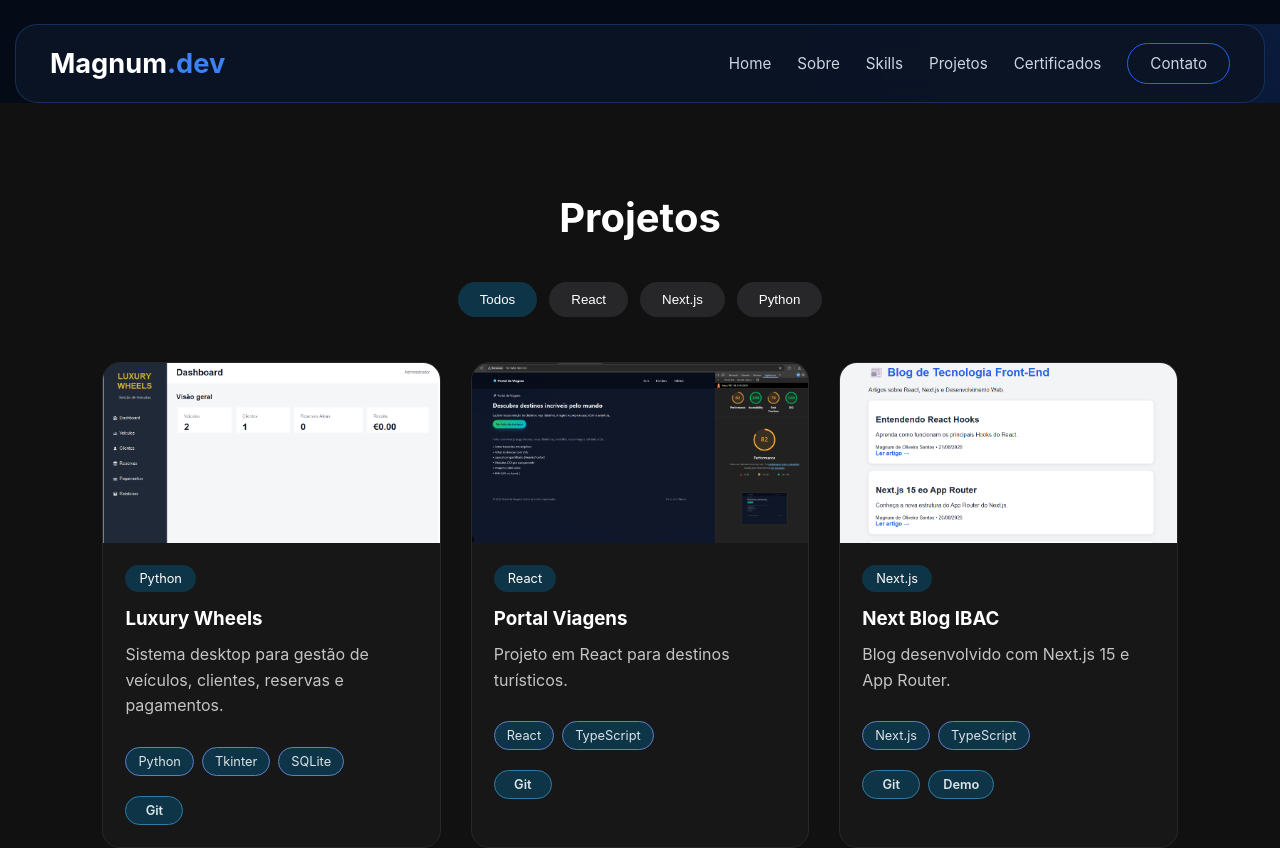
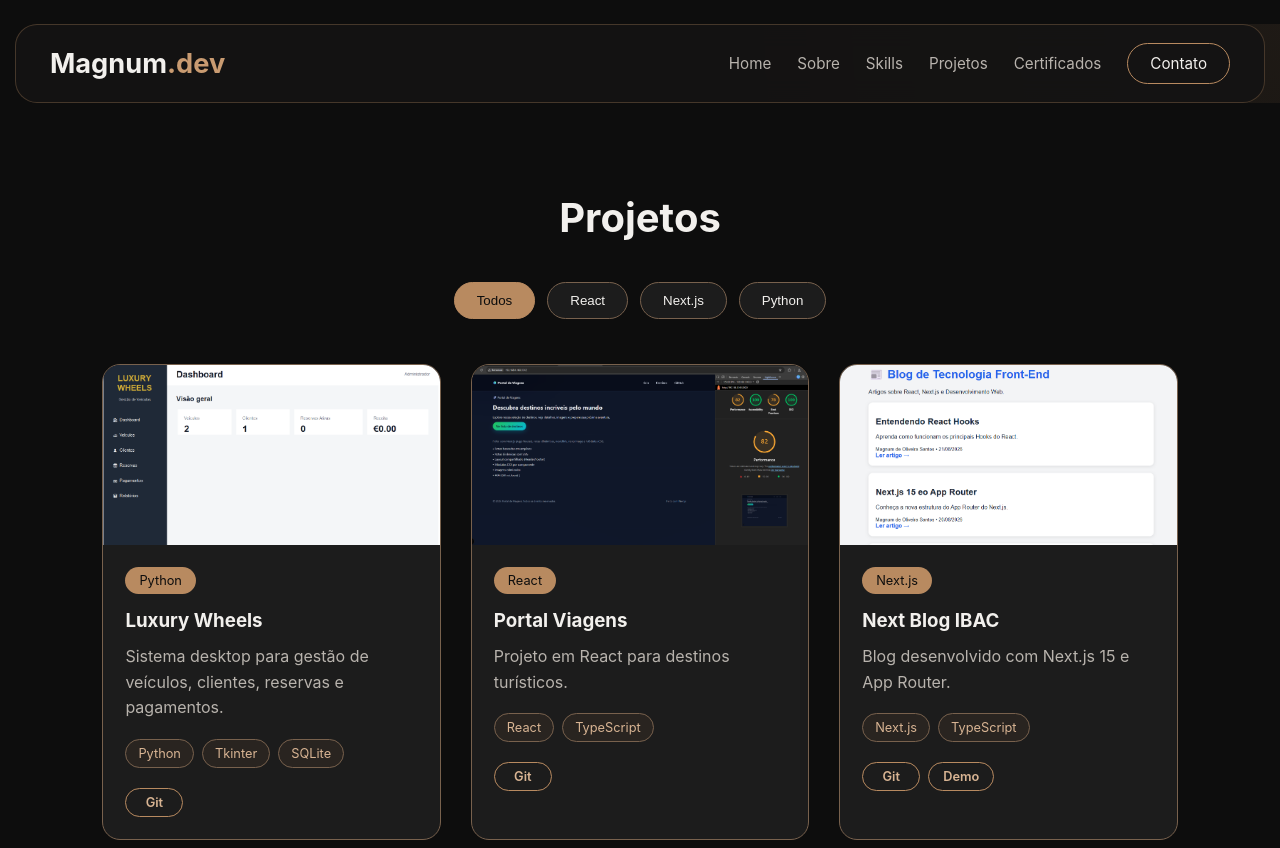
Before and after one commit to Magnum2029/portfolio-magnum-react, a React (Vite) app: page /portfolio-magnum-react/projetos in a window 1280 px wide. Shown: the top 848 px of the page. Built offline with nearby package versions, Linux system fonts and the light colour scheme.

Commit message:
Atualiza tema do portfolio, foto e curriculo

```diff
--- a/src/components/Header/Header.css
+++ b/src/components/Header/Header.css
@@ -2,71 +2,76 @@
   width: 100%;
   max-width: 1250px;
   margin: 24px auto 0;
-
   padding: 18px 34px;
 
   display: flex;
   justify-content: space-between;
   align-items: center;
 
-  background: rgba(11, 21, 37, 0.95);
-
-  border: 1px solid rgba(59,130,246,.25);
+  background: rgba(21, 20, 19, 0.95);
+  border: 1px solid rgba(184, 138, 96, 0.3);
   border-radius: 22px;
 
   backdrop-filter: blur(12px);
 }
 
 .logo {
-  color: white;
+  color: #f2f0ed;
   font-size: 1.7rem;
   font-weight: 700;
 }
 
-.logo span{
-  color:#3B82F6;
+.logo span {
+  color: #c99b71;
 }
 
-.header nav{
-  display:flex;
-  align-items:center;
-  gap:26px;
+.header nav {
+  display: flex;
+  align-items: center;
+  gap: 26px;
 }
 
-.header nav a{
-  color:#CBD5E1;
-  text-decoration:none;
-  font-size:.95rem;
-  transition:.3s;
+.header nav a {
+  color: #b8b3ad;
+  text-decoration: none;
+  font-size: 0.95rem;
+  transition:
+    color 0.3s ease,
+    background 0.3s ease;
 }
 
-.header nav a:hover{
-  color:#60A5FA;
+.header nav a:hover,
+.header nav a[aria-current="page"] {
+  color: #d8b493;
 }
 
-.contato{
-  padding:10px 22px;
-  border:1px solid #2563EB;
-  border-radius:999px;
+.header .contato {
+  padding: 10px 22px;
+  border: 1px solid #b88a60;
+  border-radius: 999px;
+  color: #f2f0ed;
 }
 
-.contato:hover{
-  background:#2563EB;
-  color:white !important;
+.header .contato:hover {
+  background: #b88a60;
+  color: #0d0d0d;
 }
 
-@media(max-width:900px){
+.header a:focus-visible {
+  outline: 3px solid #d8b493;
+  outline-offset: 5px;
+}
 
-  .header{
-    flex-direction:column;
-    gap:18px;
-    padding:20px;
+@media (max-width: 900px) {
+  .header {
+    flex-direction: column;
+    gap: 18px;
+    padding: 20px;
   }
 
-  .header nav{
-    flex-wrap:wrap;
-    justify-content:center;
-    gap:16px;
+  .header nav {
+    flex-wrap: wrap;
+    justify-content: center;
+    gap: 16px;
   }
-
 }
--- a/src/components/Hero/Hero.css
+++ b/src/components/Hero/Hero.css
@@ -317,3 +317,95 @@ height:260px;
 
   box-shadow: 0 0 10px #22c55e;
 }
+
+/* Tema preto, cinza quente e bronze */
+
+.hero {
+  background: linear-gradient(180deg, #151413, #0d0d0d);
+  border-color: rgba(184, 138, 96, 0.3);
+}
+
+.hero::before {
+  background: radial-gradient(circle, #b88a60 0%, transparent 70%);
+  opacity: 0.15;
+  pointer-events: none;
+}
+
+.hero .profissao {
+  color: #c99b71;
+}
+
+.hero h1 {
+  color: #f2f0ed;
+}
+
+.hero h2,
+.hero p {
+  color: #b8b3ad;
+}
+
+.hero .tecnologias span {
+  background: #1c1c1c;
+  border-color: #78614d;
+  color: #f2f0ed;
+}
+
+.hero .btn-primary {
+  background: #b88a60;
+  color: #0d0d0d;
+  transition:
+    background 0.3s ease,
+    transform 0.3s ease,
+    box-shadow 0.3s ease;
+}
+
+.hero .btn-primary:hover {
+  background: #c99b71;
+  box-shadow: 0 10px 25px rgba(184, 138, 96, 0.2);
+}
+
+.hero .btn-outline {
+  border-color: #b88a60;
+  color: #f2f0ed;
+}
+
+.hero .btn-outline:hover {
+  background: #b88a60;
+  color: #0d0d0d;
+  box-shadow: 0 10px 25px rgba(184, 138, 96, 0.2);
+}
+
+.hero .socials a {
+  background: #1c1c1c;
+  border-color: #78614d;
+  color: #f2f0ed;
+}
+
+.hero .socials a:hover {
+  background: #b88a60;
+  color: #0d0d0d;
+  box-shadow: 0 0 20px rgba(184, 138, 96, 0.25);
+}
+
+.hero .photo-circle {
+  background: #1c1c1c;
+  box-shadow:
+    0 0 22px rgba(184, 138, 96, 0.18),
+    0 0 60px rgba(184, 138, 96, 0.08);
+}
+
+.hero .status {
+  background: rgba(184, 138, 96, 0.08);
+  border-color: rgba(184, 138, 96, 0.35);
+  color: #d8b493;
+}
+
+.hero .bolinha {
+  background: #c99b71;
+  box-shadow: 0 0 10px rgba(201, 155, 113, 0.6);
+}
+
+.hero a:focus-visible {
+  outline: 3px solid #d8b493;
+  outline-offset: 5px;
+}
--- a/src/components/Hero/Hero.tsx
+++ b/src/components/Hero/Hero.tsx
@@ -18,7 +18,7 @@ export default function Hero() {
 
       <div className="status">
          <span className="bolinha"></span>
-          Disponível para oportunidades · Portimão, Portugal
+          Disponível para oportunidades ·
       </div>
 
         <h1>
@@ -92,13 +92,15 @@ export default function Hero() {
         <div className="photo-circle">
 
           <img
-
-
              src={`${import.meta.env.BASE_URL}images/Foto-Magnum.png`}
              alt="Magnum Santos"
              className="hero-image"
              width="600"
              height="800"
+             style={{
+              objectFit: "cover",
+              objectPosition: "center 25%",
+  }}
 />
 
 
--- a/src/components/ProjectCard/ProjectCard.css
+++ b/src/components/ProjectCard/ProjectCard.css
@@ -1,15 +1,18 @@
 .project-card {
-  background: #171717;
-  border: 1px solid #27272a;
+  background: #1c1c1c;
+  border: 1px solid #78614d;
   border-radius: 18px;
   overflow: hidden;
-  transition: all 0.3s ease;
+  transition:
+    transform 0.3s ease,
+    border-color 0.3s ease,
+    box-shadow 0.3s ease;
 }
 
 .project-card:hover {
   transform: translateY(-8px);
-  border-color: #0e3447;
-  box-shadow: 0 0 20px rgba(0, 168, 255, 0.2);
+  border-color: #b88a60;
+  box-shadow: 0 0 20px rgba(184, 138, 96, 0.18);
 }
 
 .project-image {
@@ -23,10 +26,10 @@
   padding: 22px;
 }
 
-.categoria {
+.project-card .categoria {
   display: inline-block;
-  background: #0e3447;
-  color: white;
+  background: #b88a60;
+  color: #0d0d0d;
   padding: 6px 14px;
   border-radius: 20px;
   font-size: 0.8rem;
@@ -34,58 +37,67 @@
 }
 
 .project-content h3 {
-  color: white;
+  color: #f2f0ed;
   margin-bottom: 12px;
 }
 
 .project-content p {
-  color: #c4c4c4;
+  color: #b8b3ad;
   line-height: 1.6;
   margin-bottom: 18px;
 }
 
-.tecnologias {
+.project-card .tecnologias {
   display: flex;
   flex-wrap: wrap;
   gap: 8px;
-  margin-bottom: 20px;
+  margin: 0 0 20px;
 }
 
-.tecnologias span {
-  background: #0e3447;
-  color: #dce4e7;
+.project-card .tecnologias span {
+  background: #292420;
+  border: 1px solid #78614d;
+  color: #d8b493;
   padding: 6px 12px;
   border-radius: 20px;
   font-size: 0.8rem;
 }
 
-.links {
+.project-card .links {
   display: flex;
   align-items: center;
   flex-wrap: wrap;
   gap: 8px;
 }
 
-.links a {
+.project-card .links a {
   display: inline-flex;
   align-items: center;
   justify-content: center;
   width: auto;
   min-width: 58px;
   padding: 6px 14px;
-  border: 1px solid #2f7ca3;
+  border: 1px solid #b88a60;
   border-radius: 20px;
   text-decoration: none;
   font-size: 0.8rem;
   font-weight: 600;
-  color: #dce4e7;
-  background: #0e3447;
-  transition: 0.2s ease;
+  color: #d8b493;
+  background: #1c1c1c;
+  transition:
+    background 0.2s ease,
+    color 0.2s ease,
+    transform 0.2s ease;
 }
 
-.links a:hover {
-  background: #6d93a8;
-  border-color: #6d93a8;
-  color: white;
+.project-card .links a:hover {
+  background: #b88a60;
+  border-color: #b88a60;
+  color: #0d0d0d;
   transform: translateY(-1px);
 }
+
+.project-card .links a:focus-visible {
+  outline: 3px solid #d8b493;
+  outline-offset: 4px;
+}
--- a/src/components/Projects/Projects.css
+++ b/src/components/Projects/Projects.css
@@ -1,45 +1,53 @@
-.projects{
-  padding:90px 8%;
-  background:#111111;
+.projects {
+  padding: 90px 8%;
+  background: #0d0d0d;
+  color: #f2f0ed;
 }
 
-.projects h2{
-  color:white;
-  text-align:center;
-  font-size:2.5rem;
-  margin-bottom:40px;
+.projects h2 {
+  color: #f2f0ed;
+  text-align: center;
+  font-size: 2.5rem;
+  margin-bottom: 40px;
 }
 
-.filtros{
-  display:flex;
-  justify-content:center;
-  flex-wrap:wrap;
-  gap:12px;
-  margin-bottom:45px;
+.filtros {
+  display: flex;
+  justify-content: center;
+  flex-wrap: wrap;
+  gap: 12px;
+  margin-bottom: 45px;
 }
 
-.filtros button{
-  padding:10px 22px;
-  border-radius:25px;
-  border:none;
-  cursor:pointer;
+.filtros button {
+  padding: 10px 22px;
+  border-radius: 25px;
+  border: 1px solid #78614d;
+  cursor: pointer;
 
-  background:#27272a;
-  color:white;
+  background: #1c1c1c;
+  color: #f2f0ed;
 
-  transition:.3s;
+  transition:
+    background 0.3s ease,
+    color 0.3s ease,
+    border-color 0.3s ease;
 }
 
-.filtros button:hover{
-  background:#0e3447;
+.filtros button:hover,
+.filtros button.ativo {
+  background: #b88a60;
+  border-color: #b88a60;
+  color: #0d0d0d;
 }
 
-.filtros .ativo{
-  background:#0e3447;
+.filtros button:focus-visible {
+  outline: 3px solid #d8b493;
+  outline-offset: 4px;
 }
 
-.cards{
-  display:grid;
-  grid-template-columns:repeat(auto-fit,minmax(320px,1fr));
-  gap:30px;
+.cards {
+  display: grid;
+  grid-template-columns: repeat(auto-fit, minmax(min(320px, 100%), 1fr));
+  gap: 30px;
 }
--- a/src/components/Skills/Skills.css
+++ b/src/components/Skills/Skills.css
@@ -1,11 +1,11 @@
 .skills {
   padding: 90px 8%;
-  background: #0a0a0a;
-  color: #ffffff;
+  background: #0d0d0d;
+  color: #f2f0ed;
 }
 
-.subtitle {
-  color: #519cc2;
+.skills .subtitle {
+  color: #c99b71;
   text-align: center;
   text-transform: uppercase;
   letter-spacing: 3px;
@@ -26,8 +26,8 @@
 }
 
 .skill-card {
-  background: #171717;
-  border: 1px solid #27272a;
+  background: #1c1c1c;
+  border: 1px solid #78614d;
   border-radius: 16px;
   padding: 28px 20px;
   min-height: 170px;
@@ -37,13 +37,16 @@
   align-items: center;
   justify-content: center;
 
-  transition: 0.3s ease;
+  transition:
+    transform 0.3s ease,
+    border-color 0.3s ease,
+    box-shadow 0.3s ease;
 }
 
 .skill-card:hover {
   transform: translateY(-6px);
-  border-color: #0e3447;
-  box-shadow: 0 0 20px rgba(0, 168, 255, 0.25);
+  border-color: #b88a60;
+  box-shadow: 0 0 20px rgba(184, 138, 96, 0.18);
 }
 
 .skill-icon {
@@ -52,20 +55,28 @@
 }
 
 .skill-card h3 {
-  color: white;
+  color: #f2f0ed;
   font-size: 1rem;
 }
 
-/* Cores dos ícones */
+/* Ícones na paleta bronze e cinza quente */
 
-.html { color: #E34F26; }
-.css { color: #90a7b8; }
-.javascript { color: #F7DF1E; }
-.react { color: #61DAFB; }
-.typescript { color: #3178C6; }
-.next { color: #FFFFFF; }
-.python { color: #3776AB; }
-.github { color: #FFFFFF; }
+.skills .html,
+.skills .javascript,
+.skills .typescript,
+.skills .python {
+  color: #d8b493;
+}
+
+.skills .css,
+.skills .react {
+  color: #b8b3ad;
+}
+
+.skills .next,
+.skills .github {
+  color: #f2f0ed;
+}
 
 @media (max-width: 768px) {
   .skills-grid {
--- a/src/index.css
+++ b/src/index.css
@@ -1,48 +1,49 @@
 :root {
   font-family: Inter, system-ui, sans-serif;
-  background:#050B16;
-  color:white;
+  background: #0d0d0d;
+  color: #f2f0ed;
+  color-scheme: dark;
 }
 
-*{
-  margin:0;
-  padding:0;
-  box-sizing:border-box;
+* {
+  margin: 0;
+  padding: 0;
+  box-sizing: border-box;
 }
 
-html{
-  scroll-behavior:smooth;
+html {
+  scroll-behavior: smooth;
 }
 
-body{
-
-  min-width:320px;
+body {
+  min-width: 320px;
+  min-height: 100vh;
 
   background:
-    radial-gradient(circle at top right,
-      rgba(37,99,235,.18),
-      transparent 40%),
-    #050B16;
+    radial-gradient(
+      circle at top right,
+      rgba(184, 138, 96, 0.1),
+      transparent 40%
+    ),
+    #0d0d0d;
 
-  color:white;
-
+  color: #f2f0ed;
 }
 
-a{
-  text-decoration:none;
+a {
+  text-decoration: none;
 }
 
-img{
-  display:block;
-  max-width:100%;
+img {
+  display: block;
+  max-width: 100%;
 }
 
 .page {
   max-width: 1200px;
   margin: 60px auto;
   padding: 40px;
-
-  color: white;
+  color: #f2f0ed;
 }
 
 .page h1 {
@@ -51,7 +52,7 @@ img{
 }
 
 .page p {
-  color: #CBD5E1;
+  color: #b8b3ad;
   line-height: 1.8;
   font-size: 1.1rem;
 }
```
Also changed, not shown: src/pages/Certificados/Certificados.css (+56 -22 lines). Lines whose indentation alone changed are shown as unchanged.
